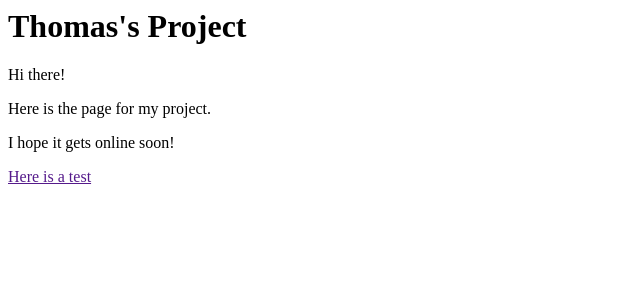
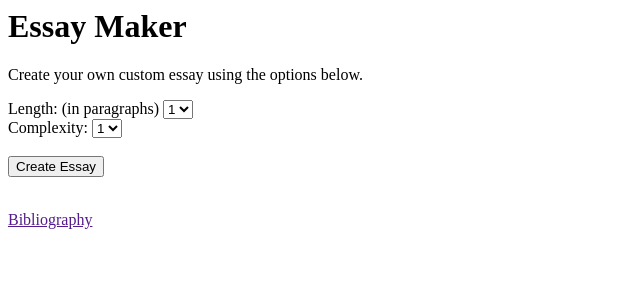
Before and after one commit to tweihe/my-first-blog, a Django app: page / in a window 1280 px wide. Shown: the top 300 px of the page, without its empty margins (0-640 px from the left). Run offline with Django 3.2, Linux system fonts and the light colour scheme.

Commit message:
Website framework is good to go. Now to put the program in it.

```diff
--- /dev/null
+++ b/blog/context_processors.py
@@ -0,0 +1,10 @@
+def categories_processor(request):
+    length = request.POST.get('length')
+    complexity = request.POST.get('complexity')
+    if length != None:
+        lengthval = int(length)
+        complexval = int(complexity)
+        testatron = lengthval * complexval
+        return {'length': length, 'complexity' : complexity, 'testatron': testatron}
+
+    return {'length': length, 'complexity' : complexity}
--- /dev/null
+++ b/blog/forms.py
@@ -0,0 +1,13 @@
+from django import forms
+
+from .models import Essay
+
+#class EssayMaker(forms.ModelForm):
+
+#    class Meta:
+#        model = Essay
+#        fields = ('length', 'complexity',)
+
+class EssayMaker(forms.Form):
+    length = forms.IntegerField()
+    complexity = forms.IntegerField()
--- a/blog/models.py
+++ b/blog/models.py
@@ -17,3 +17,7 @@ class Post(models.Model):
 
     def __str__(self):
         return self.title
+
+class Essay(models.Model):
+    length = models.CharField(max_length=200)
+    complexity = models.CharField(max_length=200)
--- a/blog/templates/blog/english_project.html
+++ b/blog/templates/blog/english_project.html
@@ -4,13 +4,33 @@
     </head>
     <body>
         <div>
-        <h1>Thomas's Project</h1>
-        <p>Hi there!</p>
-        <p>Here is the page for my project.</p>
+        <h1>Essay Maker</h1>
+        <p>Create your own custom essay using the options below.</p>
         </div>
+
+        <form action="/essay/" method="post">{% csrf_token %}
+            <label for="length">Length: (in paragraphs)</label>
+            <select id = "length" name="length">
+                <option value="1">1</option>
+                <option value="2">2</option>
+                <option value="3">3</option>
+                <option value="4">4</option>
+                <option value="5">5</option>
+            </select>
+            <br>
+            <label for="complexity">Complexity: </label>
+            <select id = "complexity" name="complexity">
+                <option value="1">1</option>
+                <option value="2">2</option>
+                <option value="3">3</option>
+            </select>
+            <br>
+            <br>
+            <input type="submit" value="Create Essay">
+        </form>
+        <br>
         <div>
-        <p>I hope it gets online soon!</p>
-        <a href="">Here is a test</a>
+        <a href="">Bibliography</a>
         </div>
     </body>
 </html>
--- a/blog/urls.py
+++ b/blog/urls.py
@@ -3,4 +3,5 @@ from . import views
 
 urlpatterns = [
     url(r'^$', views.english_project, name='english_project'),
+    url(r'^', views.essay, name='essay'),
 ]
--- a/blog/views.py
+++ b/blog/views.py
@@ -1,6 +1,33 @@
 from django.shortcuts import render
+from django.http import HttpResponse
+from django.http import HttpResponseRedirect
+
+from .forms import EssayMaker
 
 def english_project(request):
-    return render(request, 'blog/english_project.html', {})
+
+    if request.method == 'POST':
+        form = EssayMaker(request.POST)
+
+        if form.is_valid():
+            length = form.cleaned_data['length']
+#            request.session['length'] = length
+            complexity = form.cleaned_data['complexity']
+#            request.session['complexity'] = complexity
+
+            return HttpResponseRedirect('/essay/')
+
+    else:
+        form = EssayMaker()
+
+
+
+    return render(request, 'blog/english_project.html', {'form': form})
+
+def essay(request):
+    length = request.session.get('length')
+    complexity = request.session.get('complexity')
+    context = {'length': length, 'complexity' : complexity}
+    return render(request, 'blog/essay.html', {})
 
 # Create your views here.
--- a/mysite/settings.py
+++ b/mysite/settings.py
@@ -64,6 +64,7 @@ TEMPLATES = [
                 'django.template.context_processors.request',
                 'django.contrib.auth.context_processors.auth',
                 'django.contrib.messages.context_processors.messages',
+                'blog.context_processors.categories_processor',
             ],
         },
     },
```
Also changed, not shown: blog/templates/blog/essay.html (added, +15 -0 lines).
